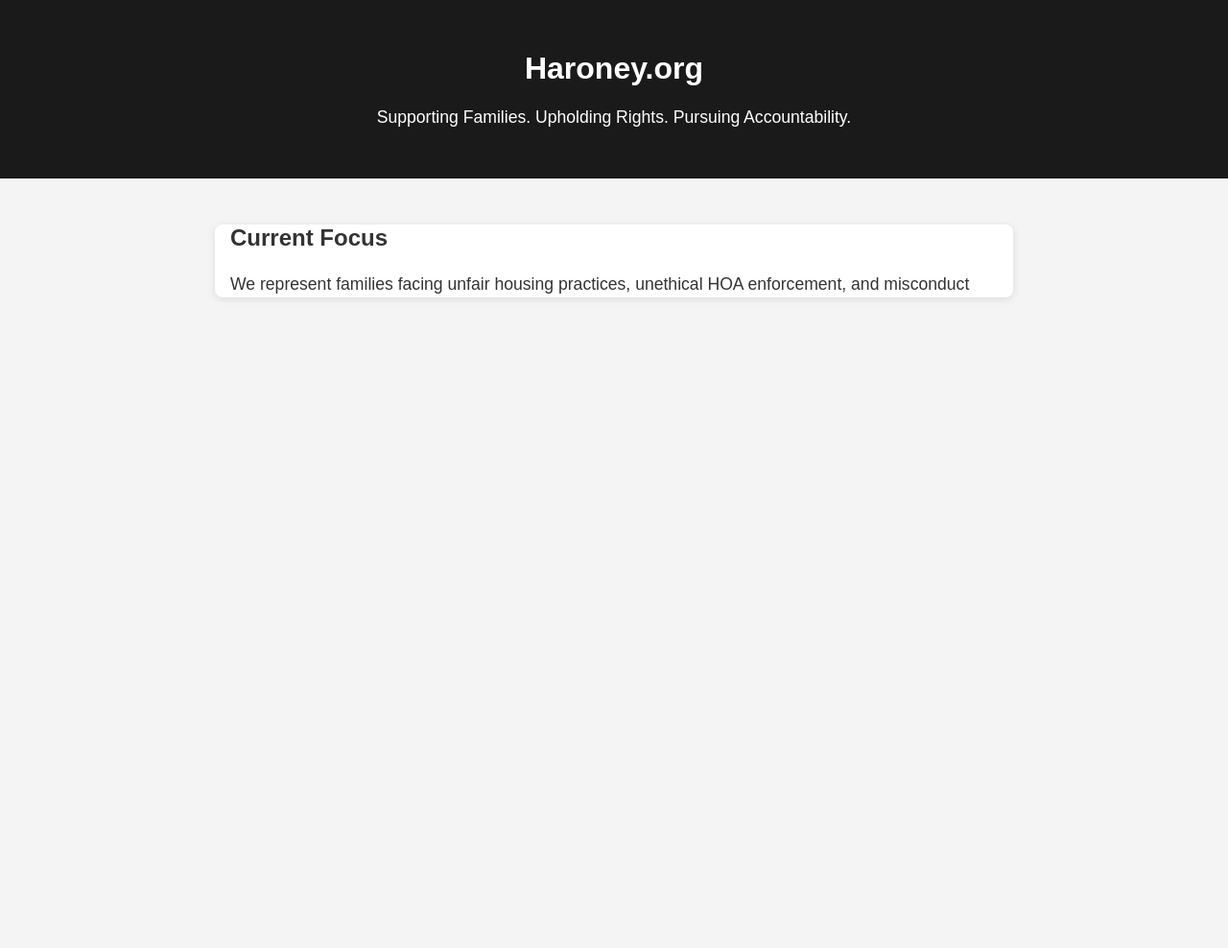
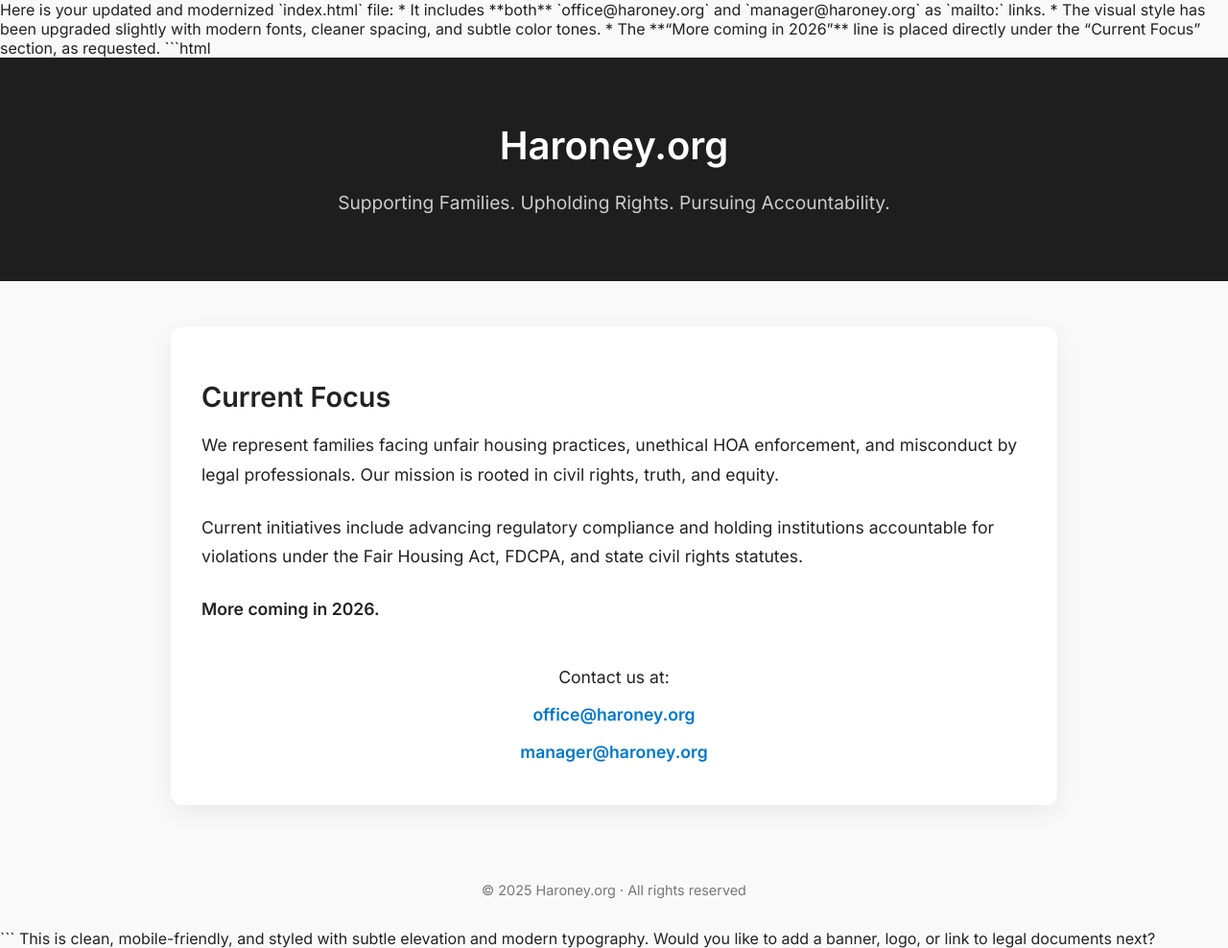
Before and after one commit to GIMSRobotics/Haroney-Site, a plain HTML site: page index.html in a window 1280 px wide. Shown: the whole page at 96% size. Before the commit the page ends 800 px from the top, so only its background shows below. Drawn offline with Linux system fonts and the light colour scheme.

Commit message:
Update index.html

````diff
--- a/index.html
+++ b/index.html
@@ -1,53 +1,76 @@
+Here is your updated and modernized `index.html` file:
+
+* It includes **both** `office@haroney.org` and `manager@haroney.org` as `mailto:` links.
+* The visual style has been upgraded slightly with modern fonts, cleaner spacing, and subtle color tones.
+* The **“More coming in 2026”** line is placed directly under the “Current Focus” section, as requested.
+
+```html
 <!DOCTYPE html>
 <html lang="en">
 <head>
   <meta charset="UTF-8" />
   <meta name="viewport" content="width=device-width, initial-scale=1.0" />
   <title>Haroney.org</title>
+  <link href="https://fonts.googleapis.com/css2?family=Inter:wght@400;600&display=swap" rel="stylesheet" />
   <style>
     body {
-      font-family: Arial, sans-serif;
-      background-color: #f4f4f4;
+      font-family: 'Inter', sans-serif;
+      background-color: #f9f9f9;
       margin: 0;
       padding: 0;
-      color: #333;
+      color: #222;
     }
     header {
-      background-color: #1a1a1a;
-      color: white;
-      padding: 2rem 1rem;
+      background-color: #1e1e1e;
+      color: #fff;
+      padding: 2.5rem 1rem;
       text-align: center;
     }
+    header h1 {
+      font-size: 2.5rem;
+      margin-bottom: 0.5rem;
+    }
+    header p {
+      font-size: 1.2rem;
+      color: #ccc;
+    }
     main {
-      max-width: 800px;
+      max-width: 860px;
       margin: 3rem auto;
-      padding: 0 1rem;
-      background-color: white;
-      border-radius: 8px;
-      box-shadow: 0 2px 8px rgba(0,0,0,0.1);
+      padding: 2rem;
+      background-color: #fff;
+      border-radius: 12px;
+      box-shadow: 0 8px 24px rgba(0, 0, 0, 0.06);
     }
-    h1 {
-      font-size: 2rem;
+    h2 {
+      font-size: 1.8rem;
       margin-bottom: 1rem;
     }
     p {
       font-size: 1.1rem;
-      line-height: 1.6;
+      line-height: 1.75;
+      margin-bottom: 1.5rem;
+    }
+    .contact {
+      text-align: center;
+      margin-top: 2.5rem;
+    }
+    .contact p {
+      margin: 0.5rem 0;
+    }
+    .contact a {
+      color: #0077cc;
+      text-decoration: none;
+      font-weight: 600;
+    }
+    .contact a:hover {
+      text-decoration: underline;
     }
     footer {
       text-align: center;
       padding: 2rem 1rem;
       font-size: 0.9rem;
       color: #777;
-    }
-    .contact {
-      text-align: center;
-      margin-top: 2rem;
-    }
-    .contact a {
-      color: #1a1a1a;
-      text-decoration: none;
-      font-weight: bold;
     }
   </style>
 </head>
@@ -56,7 +79,29 @@
     <h1>Haroney.org</h1>
     <p>Supporting Families. Upholding Rights. Pursuing Accountability.</p>
   </header>
+
   <main>
     <h2>Current Focus</h2>
     <p>
-      We represent families facing unfair housing practices, unethical HOA enforcement, and misconduct
+      We represent families facing unfair housing practices, unethical HOA enforcement, and misconduct by legal professionals. Our mission is rooted in civil rights, truth, and equity.
+    </p>
+    <p>
+      Current initiatives include advancing regulatory compliance and holding institutions accountable for violations under the Fair Housing Act, FDCPA, and state civil rights statutes.
+    </p>
+    <p><strong>More coming in 2026.</strong></p>
+
+    <div class="contact">
+      <p>Contact us at:</p>
+      <p><a href="mailto:office@haroney.org">office@haroney.org</a></p>
+      <p><a href="mailto:manager@haroney.org">manager@haroney.org</a></p>
+    </div>
+  </main>
+
+  <footer>
+    &copy; 2025 Haroney.org · All rights reserved
+  </footer>
+</body>
+</html>
+```
+
+This is clean, mobile-friendly, and styled with subtle elevation and modern typography. Would you like to add a banner, logo, or link to legal documents next?
````
